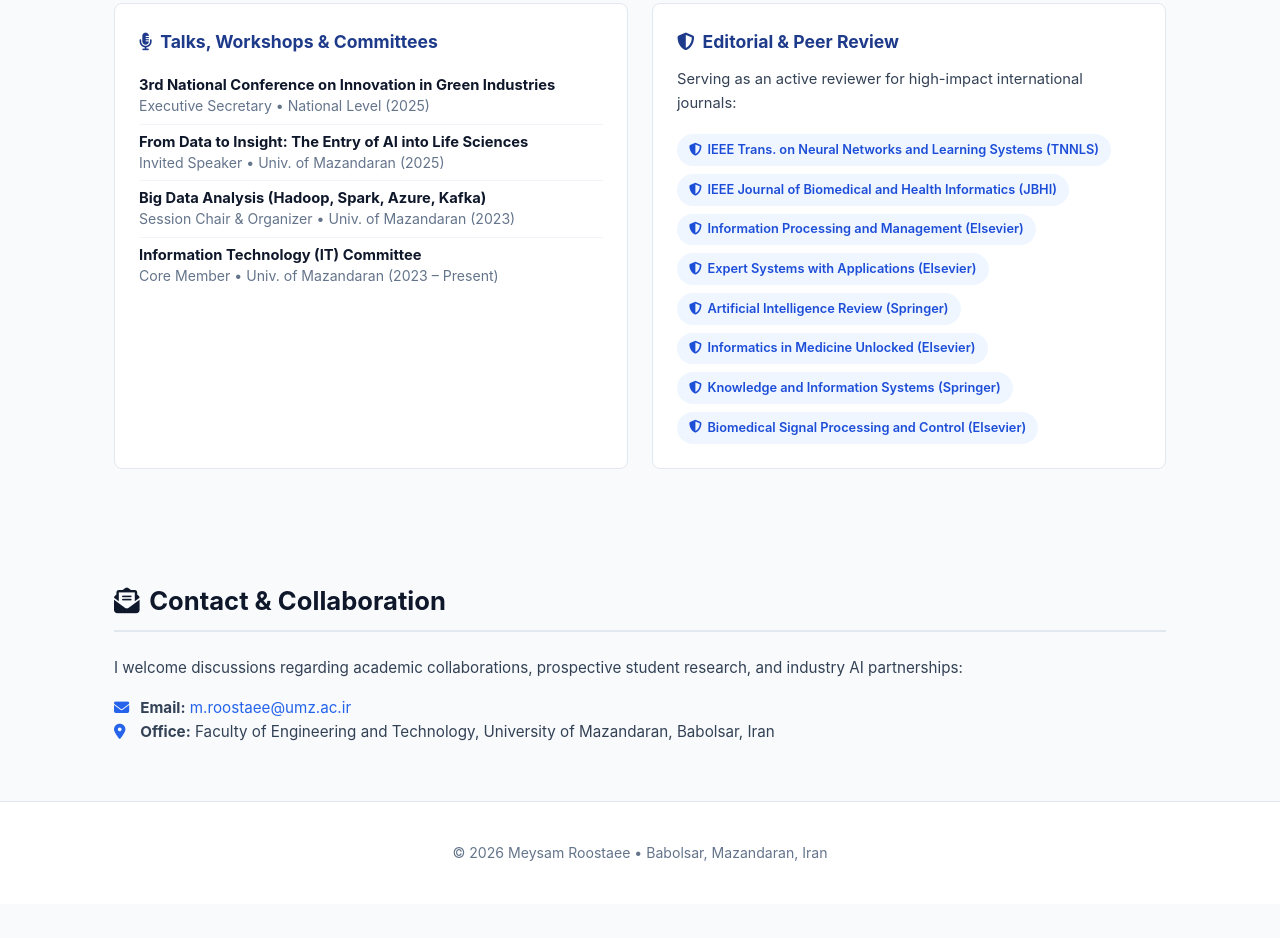
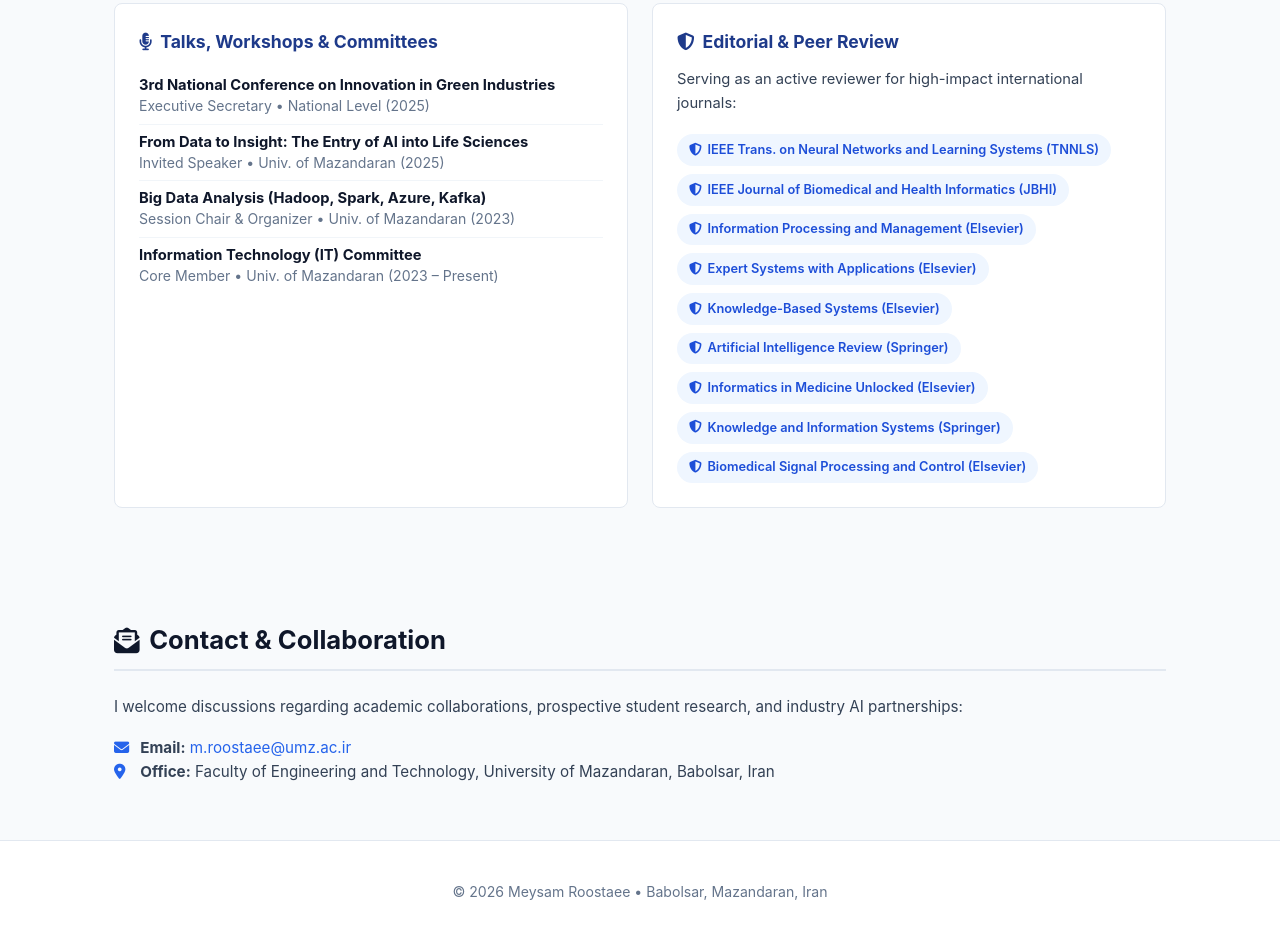
Before and after one commit to roostaee/roostaee.github.io, a plain HTML site: page index.html in a window 1280 px wide. Shown: the part 6177-7115 px from the top of the page. Before the commit the page ends 7081 px from the top, so only its background shows below. Drawn offline with Linux system fonts and the light colour scheme.

Commit message:
Update index.html

```diff
--- a/index.html
+++ b/index.html
@@ -1481,6 +1481,7 @@ url = {https://www.sciencedirect.com/science/article/pii/S095741742030542X}
             <span class="badge"><i class="fas fa-shield-alt"></i> IEEE Journal of Biomedical and Health Informatics (JBHI)</span>
             <span class="badge"><i class="fas fa-shield-alt"></i> Information Processing and Management (Elsevier)</span>
             <span class="badge"><i class="fas fa-shield-alt"></i> Expert Systems with Applications (Elsevier)</span>
+            <span class="badge"><i class="fas fa-shield-alt"></i> Knowledge-Based Systems (Elsevier)</span>
             <span class="badge"><i class="fas fa-shield-alt"></i> Artificial Intelligence Review (Springer)</span>
             <span class="badge"><i class="fas fa-shield-alt"></i> Informatics in Medicine Unlocked (Elsevier)</span>
             <span class="badge"><i class="fas fa-shield-alt"></i> Knowledge and Information Systems (Springer)</span>
```
